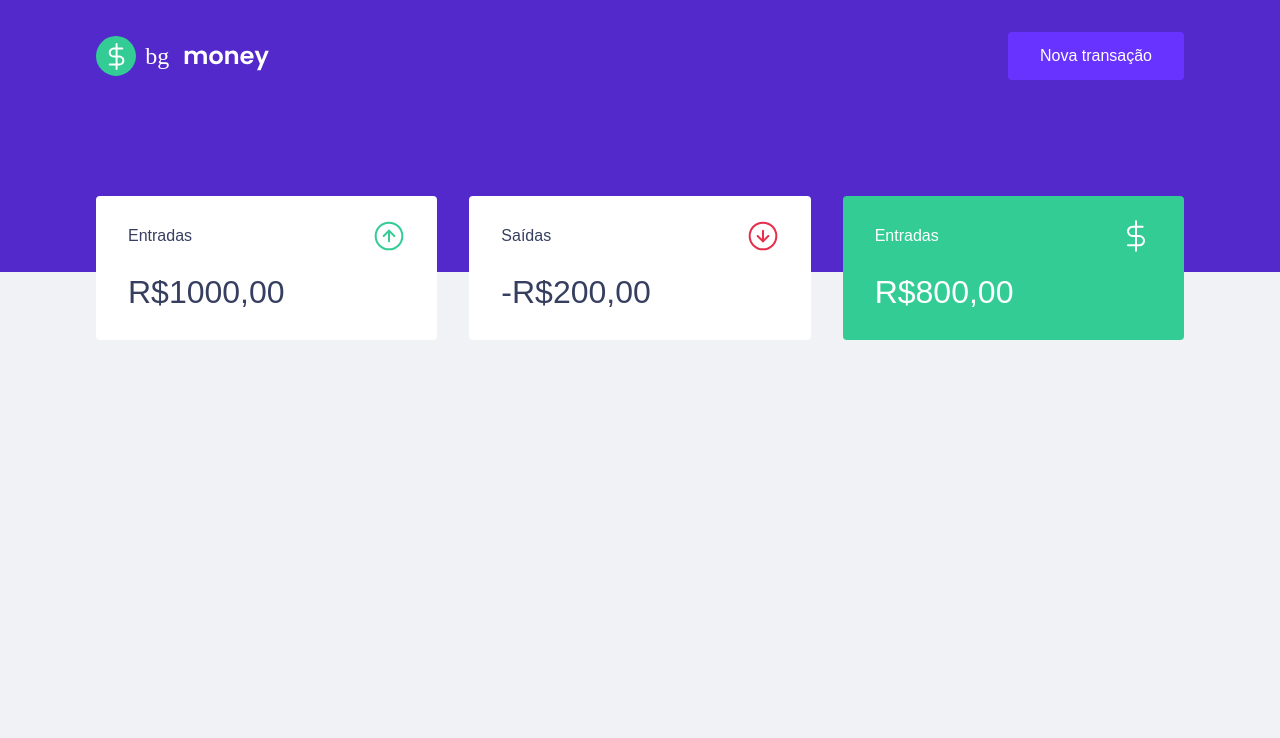
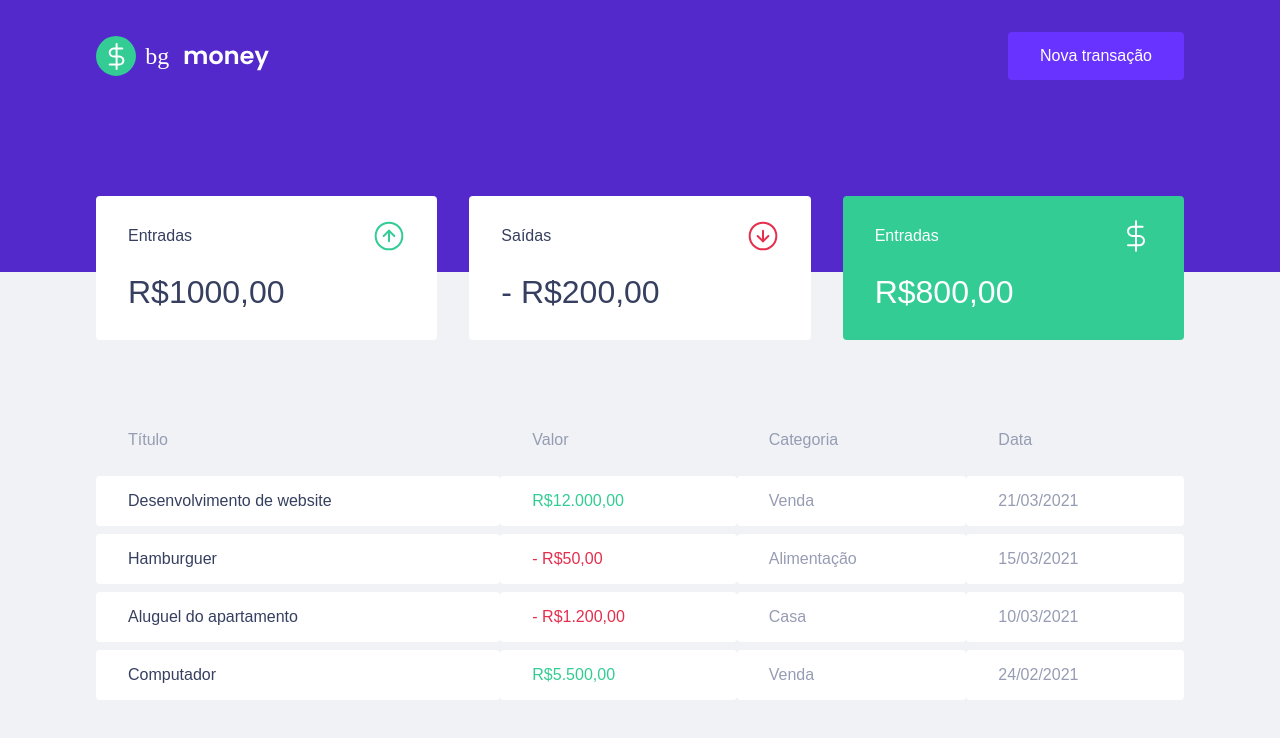
Before and after one commit to biancagualter/reactjs-bgmoney, a React (Create React App) app: page / in a window 1280 px wide. Shown: the top 738 px of the page. Built offline with nearby package versions, Linux system fonts and the light colour scheme.

Commit message:
🚧  create transactions table component

```diff
--- a/public/index.html
+++ b/public/index.html
@@ -8,7 +8,7 @@
 
     <link rel="shortcut icon" href="favicon.png" type="image/png">
 
-    <title>bg.money</title>
+    <title>bgmoney</title>
 
     <link href="https://fonts.googleapis.com/css2?family=Poppins:wght@400;500;600&display=swap" rel="stylesheet">
   </head>
--- a/src/components/Dashboard/index.tsx
+++ b/src/components/Dashboard/index.tsx
@@ -1,10 +1,12 @@
 import { Container } from "./styles";
 import { Summary } from "../Summary";
+import { TransactionsTable } from "../TransactionsTable";
 
 export function Dashboard() {
     return (
         <Container>
             <Summary />
+            <TransactionsTable />
         </Container>
     )
 }
--- a/src/components/Summary/index.tsx
+++ b/src/components/Summary/index.tsx
@@ -18,7 +18,7 @@
                     <p>Saídas</p>
                     <img src={outcomeImg} alt="Saídas" />
                 </header>
-                <strong>-R$200,00</strong>
+                <strong>- R$200,00</strong>
             </div>
             <div className="highlight-background">
                 <header>
--- /dev/null
+++ b/src/components/TransactionsTable/index.tsx
@@ -0,0 +1,44 @@
+import { Container } from "./styles";
+
+export function TransactionsTable() {
+    return (
+        <Container>
+            <table>
+                <thead>
+                    <tr>
+                        <th>Título</th>
+                        <th>Valor</th>
+                        <th>Categoria</th>
+                        <th>Data</th>
+                    </tr>
+                </thead>
+                <tbody>
+                    <tr>
+                        <td>Desenvolvimento de website</td>
+                        <td className="deposit">R$12.000,00</td>
+                        <td>Venda</td>
+                        <td>21/03/2021</td>
+                    </tr>
+                    <tr>
+                        <td>Hamburguer</td>
+                        <td className="withdraw">- R$50,00</td>
+                        <td>Alimentação</td>
+                        <td>15/03/2021</td>
+                    </tr>
+                    <tr>
+                        <td>Aluguel do apartamento</td>
+                        <td className="withdraw">- R$1.200,00</td>
+                        <td>Casa</td>
+                        <td>10/03/2021</td>
+                    </tr>
+                    <tr>
+                        <td>Computador</td>
+                        <td className="deposit">R$5.500,00</td>
+                        <td>Venda</td>
+                        <td>24/02/2021</td>
+                    </tr>
+                </tbody>
+            </table>
+        </Container>
+    )
+}
--- /dev/null
+++ b/src/components/TransactionsTable/styles.ts
@@ -0,0 +1,38 @@
+import styled from "styled-components";
+
+export const Container = styled.div `
+    margin-top: 4rem;
+
+    table {
+        width: 100%;
+        border-spacing: 0 0.5rem;
+
+        th {
+            color: var(--text-body);
+            font-weight: 400;
+            padding: 1rem 2rem;
+            text-align: left;
+            line-height: 1.5rem;
+        }
+
+        td {
+            padding: 1rem 2rem;
+            border: 0;
+            background: var(--shape);
+            color: var(--text-body);
+            border-radius: 0.25rem;
+
+            &:first-child {
+                color: var(--text-title)
+            }
+
+            &.deposit {
+                color: var(--green);
+            }
+
+            &.withdraw {
+                color: var(--red);
+            }
+        }
+    }
+`
```
